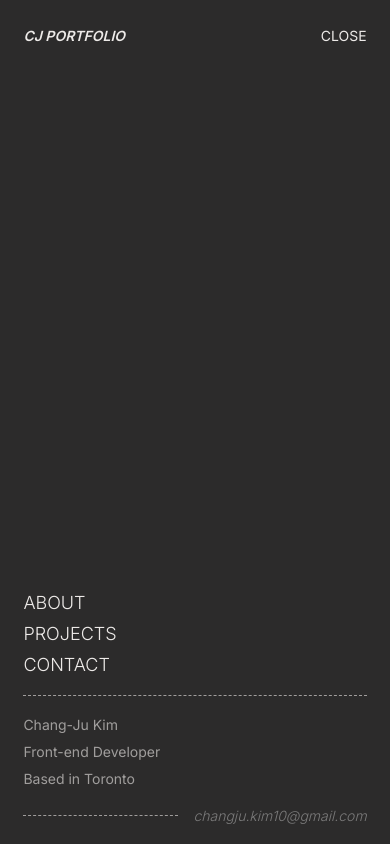
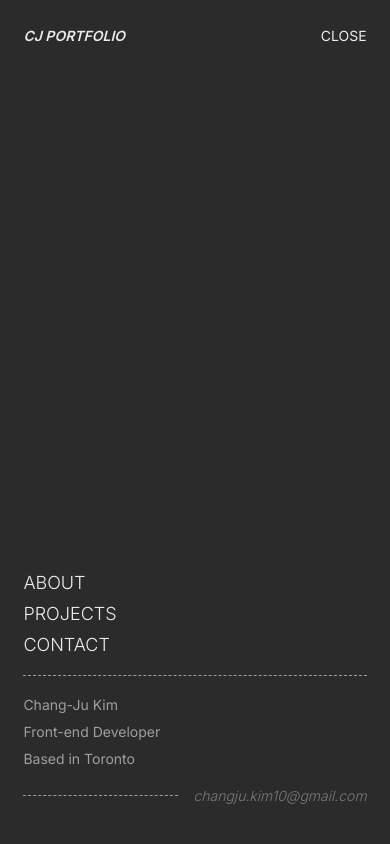
Before and after one commit to cjoak1028/portfolio-v1, a React (Create React App) app: page / in a window 390 px wide. Both pictures are taken after a click on the button "MENU". Shown: the top 844 px of the page. Built offline with nearby package versions, Linux system fonts and the light colour scheme.

Commit message:
Added more bottom padding to hamburger menu

```diff
--- a/src/components/Header/HamburgerMenu.module.css
+++ b/src/components/Header/HamburgerMenu.module.css
@@ -12,7 +12,7 @@
     flex-direction: column;
     justify-content: flex-end;
     padding-top: 10rem;
-    padding-bottom: 2rem;
+    padding-bottom: 4rem;
 }
 
 .hamburger-menu__title h2 {
```
